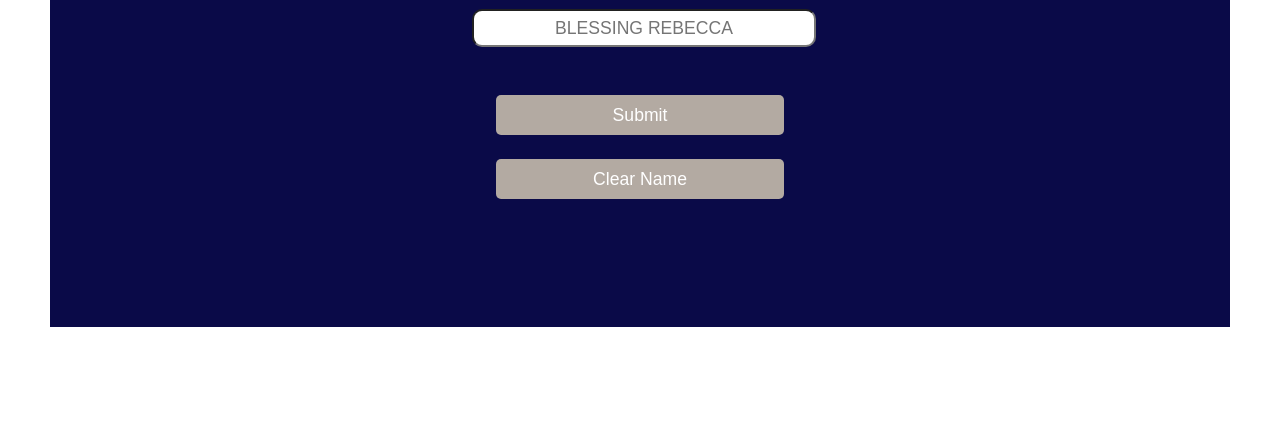
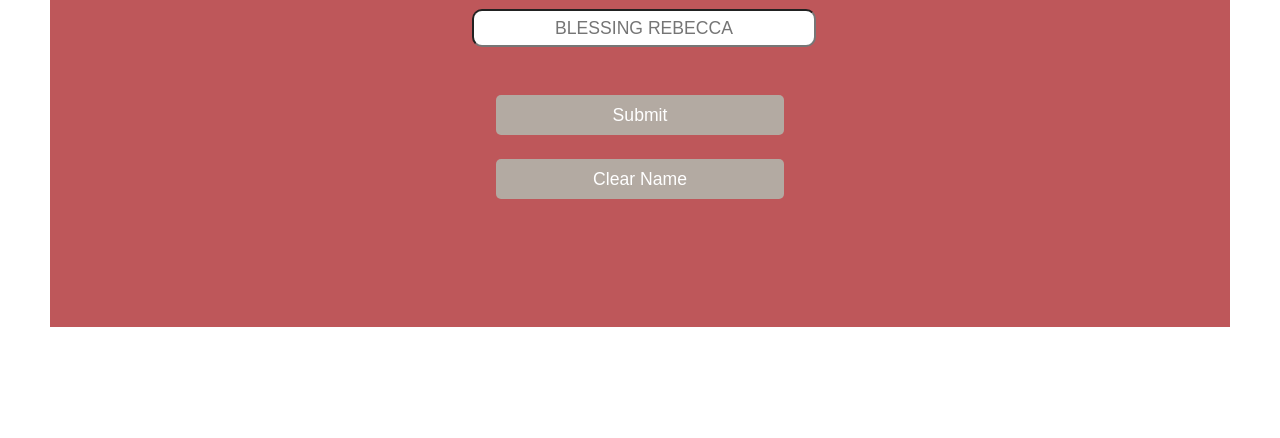
Before and after one commit to Adereb-web/greeting-, a plain HTML site: page index.html in a window 1280 px wide. Shown: the part 362-800 px from the top of the page. Drawn offline with Linux system fonts and the light colour scheme.

Commit message:
Update style.css

```diff
--- a/style.css
+++ b/style.css
@@ -5,7 +5,7 @@ body {
 }
 
 .container {
-    background-color: rgb(10, 10, 72);
+    background-color:rgb(190, 87, 90);
     color: white;
     margin: auto;
     padding: 8rem 5rem;
```
